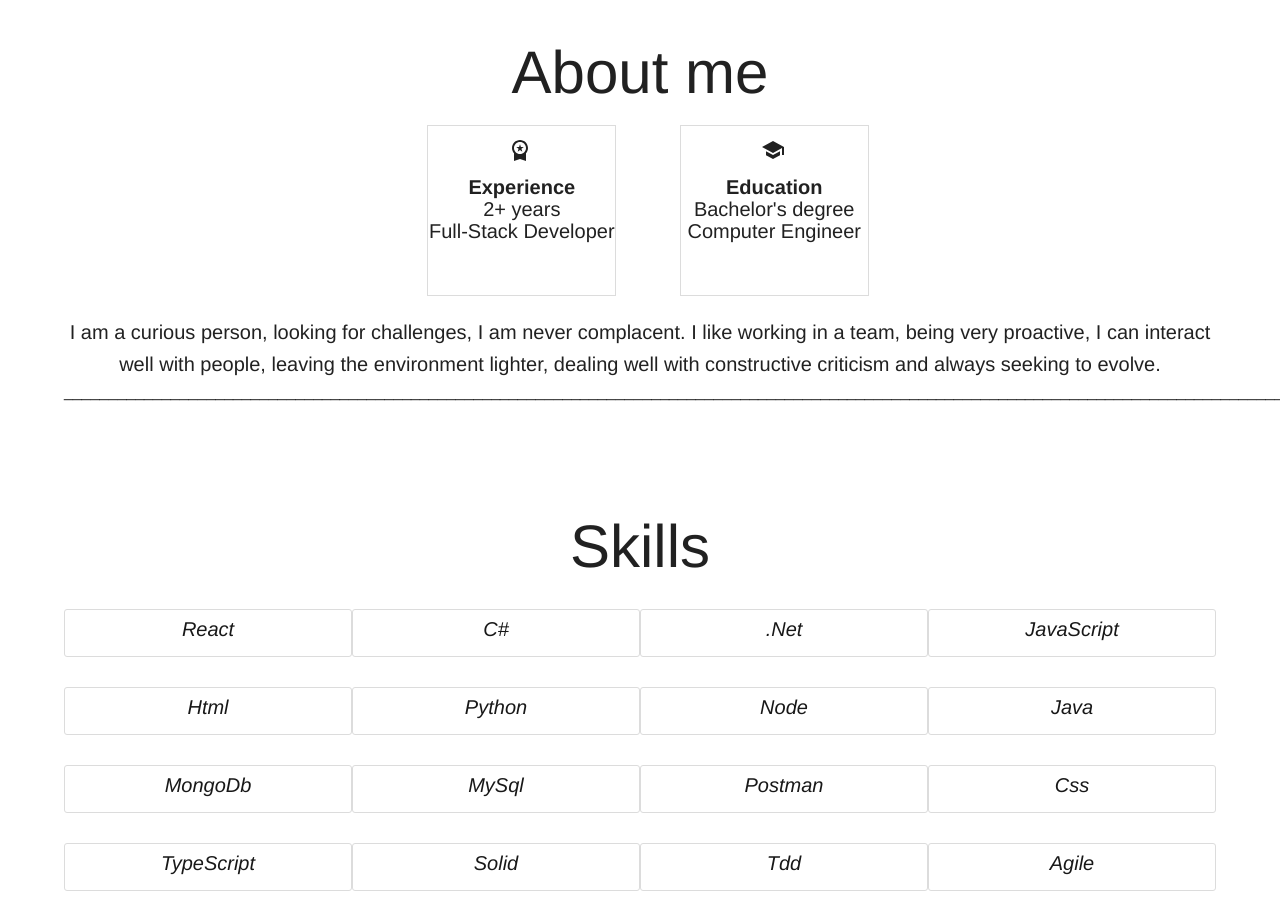
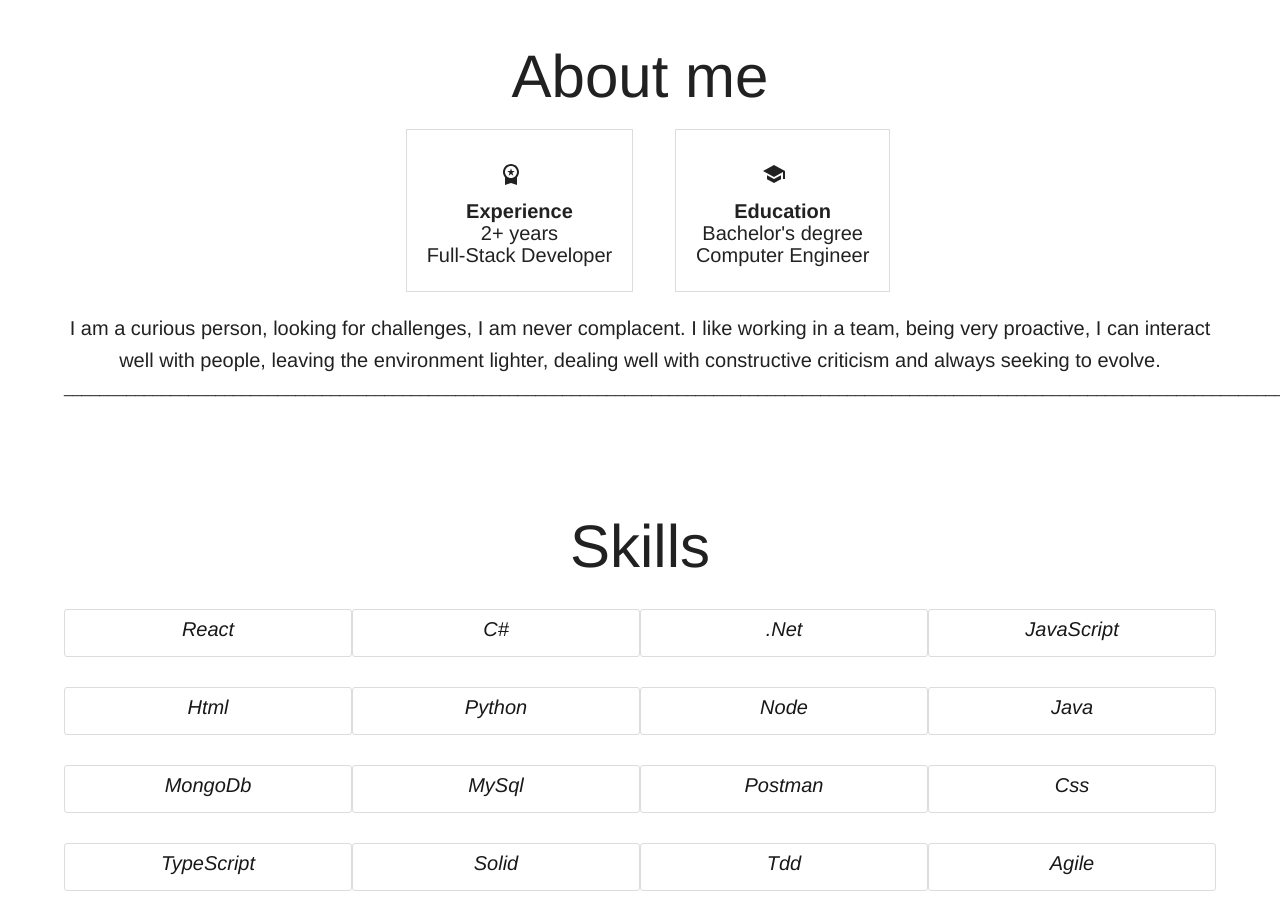
Before and after one commit to Kaio-Alves/my-portfolio, a React (Vite) app: page / in a window 1280 px wide. Shown: the part 820-1739 px from the top of the page. Built offline with nearby package versions, Linux system fonts and the light colour scheme.

Commit message:
Animation slide

```diff
--- a/package.json
+++ b/package.json
@@ -16,7 +16,10 @@
     "@mui/material": "^5.15.17",
     "react": "^18.2.0",
     "react-dom": "^18.2.0",
-    "react-simple-typewriter": "^5.0.1"
+    "react-intersection-observer": "^9.10.2",
+    "react-simple-typewriter": "^5.0.1",
+    "react-spring": "^9.7.3",
+    "react-transition-group": "^4.4.5"
   },
   "devDependencies": {
     "@types/react": "^18.2.66",
--- a/src/pages/Home/sections/About/About.tsx
+++ b/src/pages/Home/sections/About/About.tsx
@@ -2,7 +2,11 @@ import SchoolIcon from '@mui/icons-material/School';
 import WorkspacePremiumIcon from '@mui/icons-material/WorkspacePremium';
 import { Container, Grid, Typography, styled } from "@mui/material";
 import { useTypewriter } from 'react-simple-typewriter';
+import { animated, useSpring } from 'react-spring';
+
 const About = () => {
+    const StyledLeftRight = useSpring({ transform: 'translate3d(0,0,0)', from: { transform: 'translate3d(-100%,0,0)' } });
+    const StyledRightLeft = useSpring({ transform: 'translate3d(0,0,0)', from: { transform: 'translate3d(100%,0,0)' } });
     const StyledAbout = styled("div")(({theme})=> ({
         backgroundColor:theme.palette.primary.contrastText,
         height:"60vh",
@@ -27,19 +31,24 @@ const About = () => {
                     <Typography  variant="h2" textAlign="center" pb={2}>A{text}</Typography>
                     <StyledAbouts>
                         <Grid container item xs={12} md={8} justifyItems="center" justifyContent="space-evenly">
-                            <Grid item xs={12} md={4} pb={6} style={{border: '1px solid #DCDCDC'}}>
-                                <WorkspacePremiumIcon style={{marginLeft:"80px",height:"6vh"}}/>
+                            <animated.div style={StyledLeftRight}>
+                            <Grid item xs={12} md={12} pb={6} style={{border: '1px solid #DCDCDC',padding:"20px"}}>
+                                <WorkspacePremiumIcon style={{marginLeft:"72px",height:"6vh"}}/>
                                 <Typography variant="h6" textAlign="center" style={{fontWeight:"bold",marginTop:"-10px"}}>Experience</Typography>
                                 <Typography variant="h6" textAlign="center" style={{marginTop:"-10px"}}>2+ years</Typography>
                                 <Typography variant="h6" textAlign="center" style={{marginTop:"-10px"}}>Full-Stack Developer</Typography>
                             </Grid>
-                            <Grid item xs={12} md={4} pb={6} style={{border: '1px solid #DCDCDC'}}>
-                                <SchoolIcon style={{marginLeft:"80px",height:"6vh"}}/>
+                            </animated.div>
+                            <animated.div style={StyledRightLeft}>
+                            <Grid item xs={12} md={12} pb={6} style={{border: '1px solid #DCDCDC',padding:"20px"}}>
+                                <SchoolIcon style={{marginLeft:"66px",height:"6vh"}}/>
                                 <Typography variant="h6" textAlign="center" style={{fontWeight:"bold",marginTop:"-10px"}}>Education</Typography>
                                 <Typography variant="h6" textAlign="center" style={{marginTop:"-10px"}}>Bachelor's degree</Typography>
                                 <Typography  variant="h6" textAlign="center" style={{marginTop:"-10px"}}>Computer Engineer</Typography>
                             </Grid>
+                            </animated.div>
                         </Grid>
+
                     </StyledAbouts>
                     <Typography  variant="h6" textAlign="center" style={{marginTop:"20px"}}>
                         I am a curious person, looking for challenges, I am never complacent.
```
Also changed, not shown: 1 other file (tests, documents, lock files or other folders).
